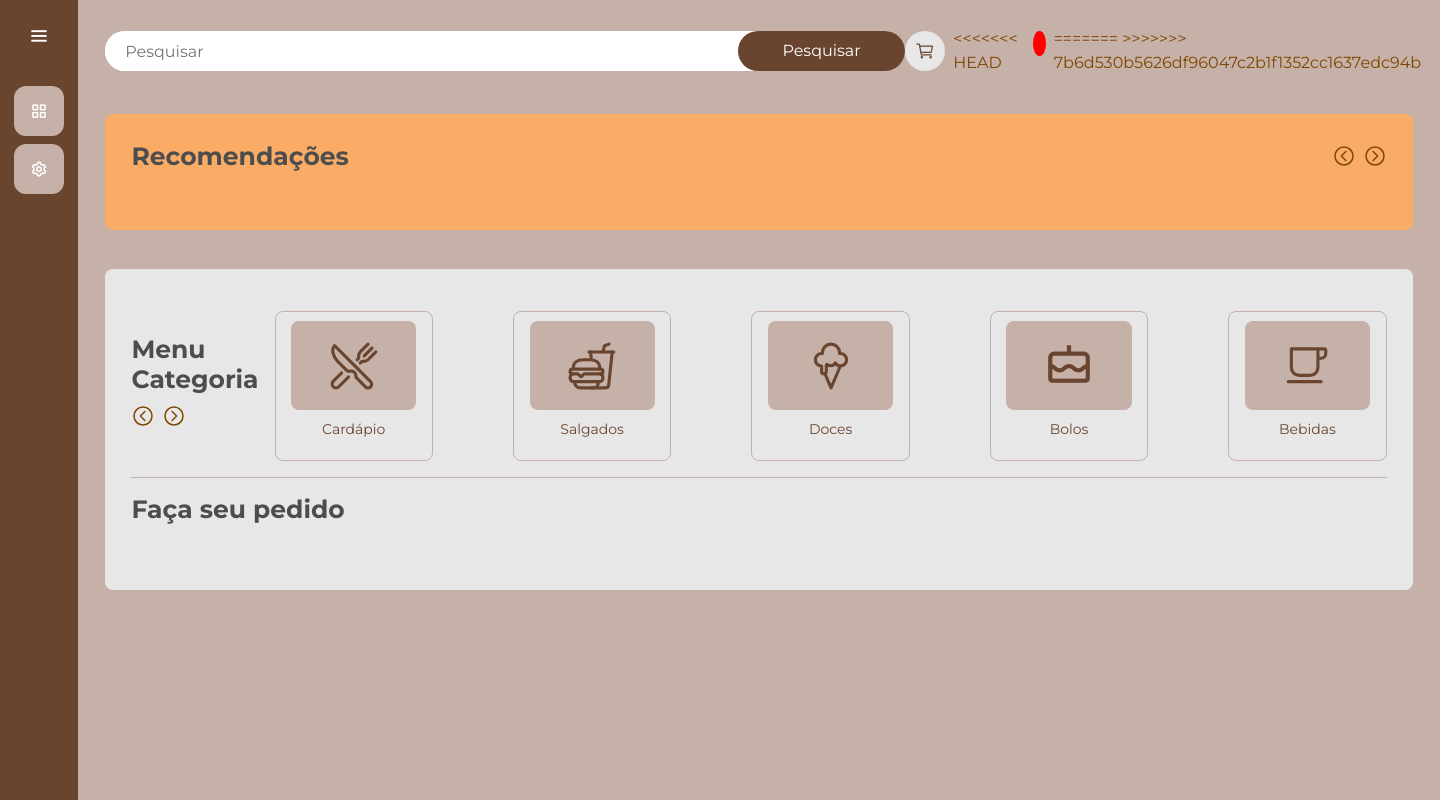
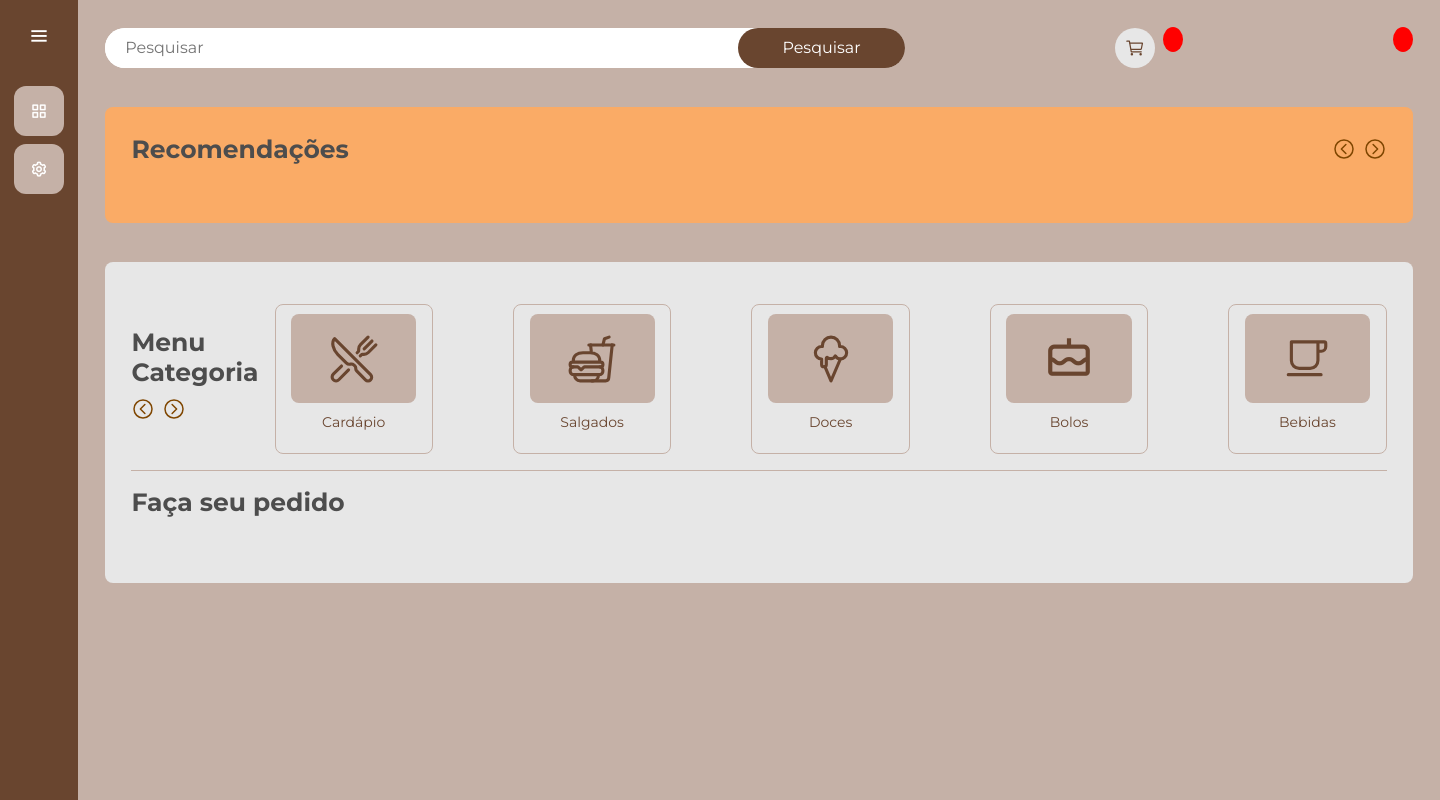
Before and after one commit to nicolinhaaaaaaas/ProjetoPadariaDjango, a Django app: template usuarios/templates/principal.html in a window 1440 px wide. Run offline with Django 3.2, Linux system fonts and the light colour scheme; the template is opened without the code that fills it, so the values that code supplies are empty; some libraries are stand-ins or nearby versions.

Commit message:
problema

```diff
--- a/templates/static/usuarios/js/principal.js
+++ b/templates/static/usuarios/js/principal.js
@@ -71,9 +71,7 @@
     });
 });
 
-<<<<<<< HEAD
 var updateBtns = document.getElementsByClassName('update-cart')
-
 
 for(var i = 0; i < updateBtns.length; i++){
     updateBtns[i].addEventListener('click', function(){
@@ -139,7 +137,7 @@
 //loginBtn.addEventListener('click', () => {
 //    container.classList.remove("active");
 //});
-=======
+
 var updateBtns = document.querySelectorAll('.update-cart');
 
 updateBtns.forEach(function(btn) {
@@ -180,4 +178,3 @@
         console.error('Erro:', error);
     });
 }
->>>>>>> 7b6d530b5626df96047c2b1f1352cc1637edc94b
--- a/usuarios/templates/principal.html
+++ b/usuarios/templates/principal.html
@@ -24,10 +24,7 @@
 
             <div class="profile">
                 <a class="cart" href="{% url 'carrinho' %}"><ion-icon name="cart-outline"></ion-icon></a>
-<<<<<<< HEAD
                 <p id="cart-total">{{pedidoCarrinho}}</p>
-=======
->>>>>>> 7b6d530b5626df96047c2b1f1352cc1637edc94b
             </div>
             <p id="cart-total">{{carrinho_itens}}</p>
 
@@ -112,11 +109,7 @@
                 <h2 class="main-title">Faça seu pedido</h2>
                 <div class="detail-wrapper">
                     {% for produto in produtos %}
-<<<<<<< HEAD
                     <div class="detail-card produto-card {{ produto.categoria }}" >
-=======
-                    <div class="detail-card produto-card {{ produto.categoria }}" onclick="expandirProduto('{{produto.id_produto}}', '{{ produto.nome_produto }}', '{{ produto.descricao }}', '{{ produto.preco }}', '{{ produto.imagem.url }}')">
->>>>>>> 7b6d530b5626df96047c2b1f1352cc1637edc94b
                         <img class="detail-img" src="{{ produto.imagem.url }}" alt="{{ produto.nome_produto }}">
                         <div class="detail-desc">
                             <div class="detail-name">
```
Also changed, not shown: db.sqlite3.
